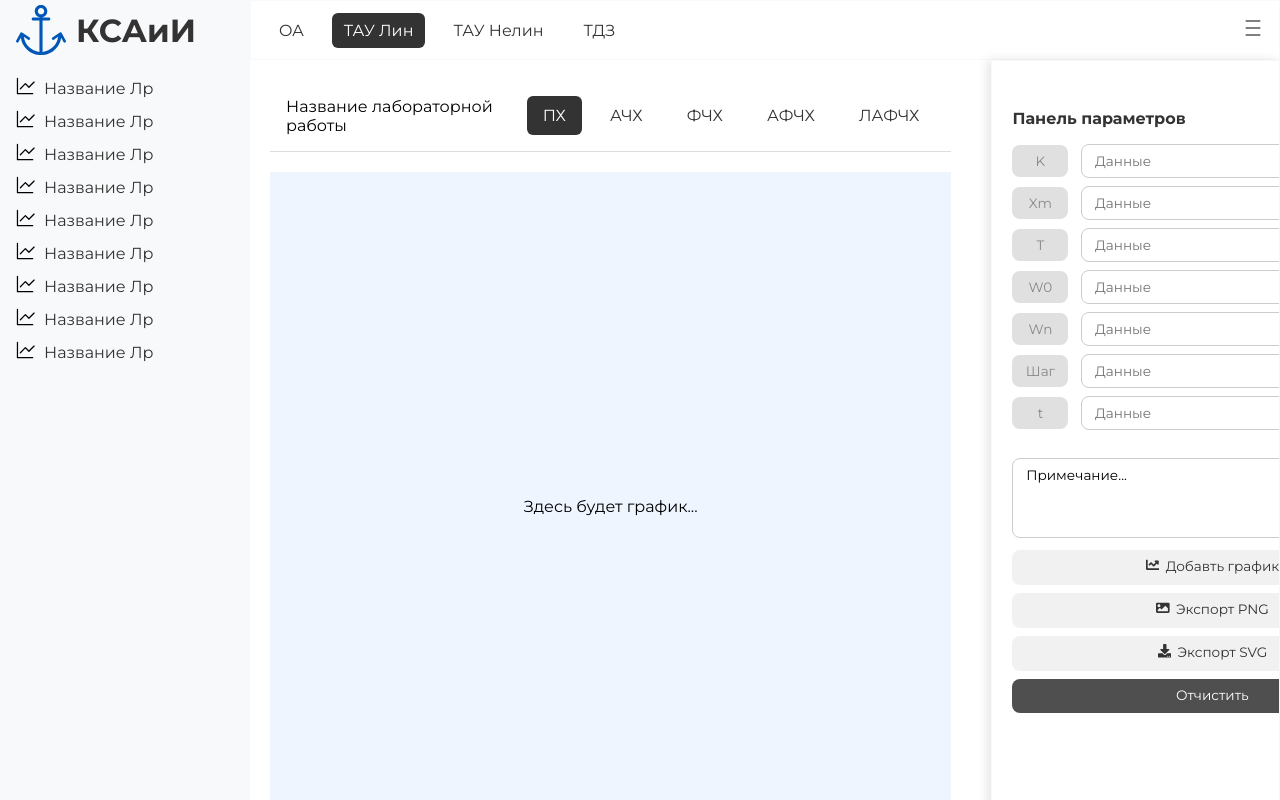
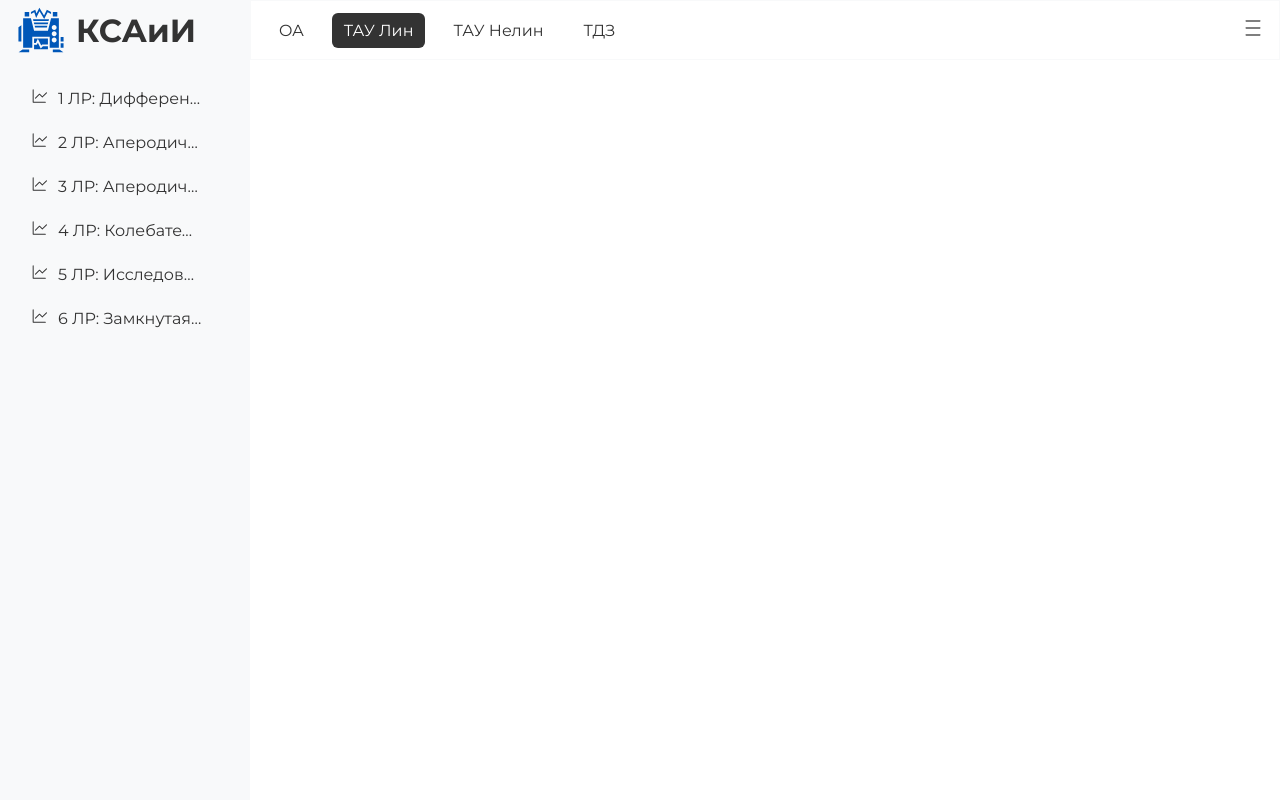
Before and after one commit to Artemka2031/SMTU-TAU, a React (Vite) app in the folder FrontEnd/: page / in a window 1280 px wide. Built offline with nearby package versions, Linux system fonts and the light colour scheme.

Commit message:
add header/sidebar/main

```diff
--- a/FrontEnd/src/App.tsx
+++ b/FrontEnd/src/App.tsx
@@ -1,14 +1,17 @@
-import React from 'react';
+import React, { useState } from 'react';
 import Header from './components/Header/Header';
-import Sidebar from './components/Sidebar/Siderbar';
 import MainContent from './components/MainContent/MainContent';
+import Sidebar from "./components/Sidebar/Sidebar";
+
 
 const App: React.FC = () => {
+  const [activeLab, setActiveLab] = useState<string | null>(null); // Состояние активной лабораторной работы
+
   return (
     <div className="grid-container">
       <Header />
-      <Sidebar />
-      <MainContent />
+      <Sidebar activeLab={activeLab} setActiveLab={setActiveLab} />
+      {activeLab && <MainContent activeLab={activeLab} />} {/* Передаем активную ЛР */}
     </div>
   );
 };
--- a/FrontEnd/src/components/Header/Logo.tsx
+++ b/FrontEnd/src/components/Header/Logo.tsx
@@ -1,5 +1,7 @@
 import React from "react";
-import { SlAnchor } from "react-icons/sl";
+// import { SlAnchor } from "react-icons/sl";
+// import { TbAutomaticGearbox } from "react-icons/tb";
+import { GiPowerGenerator } from "react-icons/gi";
 
 interface LogoProps {
   size?: number;
@@ -10,7 +12,10 @@ interface LogoProps {
 const Logo: React.FC<LogoProps> = ({ size = 40, color = "#333", text = "КСАиИ" }) => {
   return (
     <div className="logo">
-      <SlAnchor className="logo-icon" size={size} color={color} />
+      <GiPowerGenerator className="logo-icon" size={size} color={color} />
+      {/* <TbAutomaticGearbox className="logo-icon" size={size} color={color} /> */}
+      {/* <SlAnchor className="logo-icon" size={size} color={color} /> */}
+
       <h1 className="logo-text">{text}</h1>
     </div>
   );
--- a/FrontEnd/src/components/MainContent/MainContent.tsx
+++ b/FrontEnd/src/components/MainContent/MainContent.tsx
@@ -1,8 +1,12 @@
 import React, { useState } from "react";
 import Panel from "../Panel/Panel";
-import TipeLabButton from ".//TipeLabButton";
+import TipeLabButton from "./TipeLabButton";
 
-const MainContent: React.FC = () => {
+interface MainContentProps {
+  activeLab: string;
+}
+
+const MainContent: React.FC<MainContentProps> = ({ activeLab }) => {
   const [activeButton, setActiveButton] = useState("ПХ");
 
   return (
@@ -10,7 +14,7 @@ const MainContent: React.FC = () => {
       <div className="left-content">
         {/* Верхняя часть (заголовок + кнопки) */}
         <div className="top-bar">
-          <h2>Название лабораторной работы</h2>
+          <h2 title={activeLab}>{activeLab}</h2> {/* Подсказка при наведении */}
           <div className="buttons">
             {["ПХ", "АЧХ", "ФЧХ", "АФЧХ", "ЛАФЧХ"].map((label) => (
               <TipeLabButton
--- a/FrontEnd/src/components/Sidebar/LabButton.tsx
+++ b/FrontEnd/src/components/Sidebar/LabButton.tsx
@@ -1,14 +1,16 @@
 import React from "react";
 
 interface LabButtonProps {
-  icon: React.ReactNode; // Иконка (может быть SVG или компонент)
-  text: string; // Текст кнопки
-  onClick?: () => void; // Обработчик клика (опционально)
+  icon: React.ReactNode;
+  text: string;
+  onClick?: () => void;
+  isActive?: boolean;
+  title?: string; // ✅ Добавляем `title`
 }
 
-const LabButton: React.FC<LabButtonProps> = ({ icon, text, onClick }) => {
+const LabButton: React.FC<LabButtonProps> = ({ icon, text, onClick, isActive = false, title }) => {
   return (
-    <button className="lab-button" onClick={onClick}>
+    <button className={`lab-button ${isActive ? "active" : ""}`} onClick={onClick} title={title}>
       <span className="icon">{icon}</span>
       <span className="text">{text}</span>
     </button>
--- /dev/null
+++ b/FrontEnd/src/components/Sidebar/Sidebar.tsx
@@ -0,0 +1,29 @@
+import React from "react";
+import LabButton from "./LabButton";
+import { GoGraph } from "react-icons/go";
+
+interface SidebarProps {
+  activeLab: string | null;
+  setActiveLab: (lab: string | null) => void;
+}
+
+const Sidebar: React.FC<SidebarProps> = ({ activeLab, setActiveLab }) => {
+  const buttonData = ["1 ЛР: Дифференцирующее звено с замедлением", "2 ЛР: Аперодическое звено звено I порядка", "3 ЛР: Аперодическое звено II порядка", "4 ЛР: Колебательное звено", "5 ЛР: Исследование разомкнутой системы","6 ЛР: Замкнутая система"];
+
+  return (
+    <nav className="sidebar">
+      {buttonData.map((text) => (
+        <LabButton
+          key={text}
+          icon={<GoGraph />}
+          text={text}
+          title={text} // ✅ Добавляем `title`
+          isActive={activeLab === text}
+          onClick={() => setActiveLab(text)}
+        />
+      ))}
+    </nav>
+  );
+};
+
+export default Sidebar;
--- a/FrontEnd/src/components/Sidebar/Siderbar.tsx
+++ /dev/null
@@ -1,22 +0,0 @@
-import React from 'react';
-import LabButton from "./LabButton";
-import { GoGraph } from "react-icons/go";
-
-const Sidebar: React.FC = () => {
-  return (
-    <nav className='sidebar'>
-      <LabButton icon={<GoGraph />} text="Название Лр" onClick={() => alert("Clicked!")} />
-      <LabButton icon={<GoGraph />} text="Название Лр" onClick={() => alert("Clicked!")} />
-      <LabButton icon={<GoGraph />} text="Название Лр" onClick={() => alert("Clicked!")} />
-      <LabButton icon={<GoGraph />} text="Название Лр" onClick={() => alert("Clicked!")} />
-      <LabButton icon={<GoGraph />} text="Название Лр" onClick={() => alert("Clicked!")} />
-      <LabButton icon={<GoGraph />} text="Название Лр" onClick={() => alert("Clicked!")} />
-      <LabButton icon={<GoGraph />} text="Название Лр" onClick={() => alert("Clicked!")} />
-      <LabButton icon={<GoGraph />} text="Название Лр" onClick={() => alert("Clicked!")} />
-      <LabButton icon={<GoGraph />} text="Название Лр" onClick={() => alert("Clicked!")} />
-
-    </nav>
-  );
-};
-
-export default Sidebar;
--- a/FrontEnd/src/scss/header/Logo.scss
+++ b/FrontEnd/src/scss/header/Logo.scss
@@ -1,6 +1,8 @@
 .logo {
     display: flex;
     align-items: center;
+    align-items: center;
+
     gap: 10px;
   }
 
--- a/FrontEnd/src/scss/main.scss
+++ b/FrontEnd/src/scss/main.scss
@@ -30,13 +30,3 @@ body {
   gap: 0; // Если не нужен отступ между колонками
   padding: 0; // Уберите лишние отступы, если они мешают
 }
-
-
-.sidebar {
-  grid-area: sidebar;
-  width: 250px;
-  height: 100vh;
-  background-color: #f8f9fa; // Светлый фон для наглядности
-  padding: 16px;
-  // box-shadow: 2px 0 5px rgba(0, 0, 0, 0.1); // Тень для визуального отделения
-}
--- a/FrontEnd/src/scss/maincontent/MainContent.scss
+++ b/FrontEnd/src/scss/maincontent/MainContent.scss
@@ -20,6 +20,8 @@
     display: flex;
     flex-direction: column;
     gap: 20px; // Отступ между верхней частью и графиком
+    padding-bottom: 100px; // Отступ от нижнего края
+
   }
 
   /* Верхняя часть с кнопками */
@@ -70,6 +72,8 @@
     align-items: center;
     justify-content: center;
     min-height: 600px; // График не схлопывается
+    // padding-bottom: 100px; // Отступ от нижнего края
+
   }
 
   /* Правая панель */
--- a/FrontEnd/src/scss/sidebar/LabButton.scss
+++ b/FrontEnd/src/scss/sidebar/LabButton.scss
@@ -1,17 +1,38 @@
 .lab-button {
   display: flex;
   align-items: center;
-  margin-bottom: 1vh;
-  // width: 100%; /* кнопка занимает всю ширину */
+  justify-content: flex-start;
+  width: 100%;
+  padding: 12px 16px;
+  background: none;
+  border: none;
+  font-size: 16px;
+  cursor: pointer;
+  border-radius: 8px;
+  color: #333;
+  transition: background 0.3s;
+  overflow: hidden;
+  text-overflow: ellipsis;
+  white-space: nowrap;
 
+  &:hover {
+    background: rgba(0, 0, 0, 0.1);
+  }
+
+  &.active {
+    background: #333;
+    color: white;
+  }
 
   .icon {
-    font-size: 20px;
-    margin-right: 8px;
+    margin-right: 10px;
+    flex-shrink: 0;
   }
 
   .text {
-    font-size: 16px;
-    color: #333;
+    flex-grow: 1;
+    overflow: hidden;
+    text-overflow: ellipsis;
+    padding-right: 16px;
   }
 }
--- a/FrontEnd/src/scss/sidebar/Siderbar.scss
+++ b/FrontEnd/src/scss/sidebar/Siderbar.scss
@@ -1 +1,13 @@
 @use './LabButton';
+
+
+.sidebar {
+  grid-area: sidebar;
+  width: 250px;
+  height: 100vh;
+  background-color: #f8f9fa; // Светлый фон для наглядности
+  padding: 16px;
+  overflow: hidden; // Запрещаем выход контента за границы
+
+  // box-shadow: 2px 0 5px rgba(0, 0, 0, 0.1); // Тень для визуального отделения
+}
```
